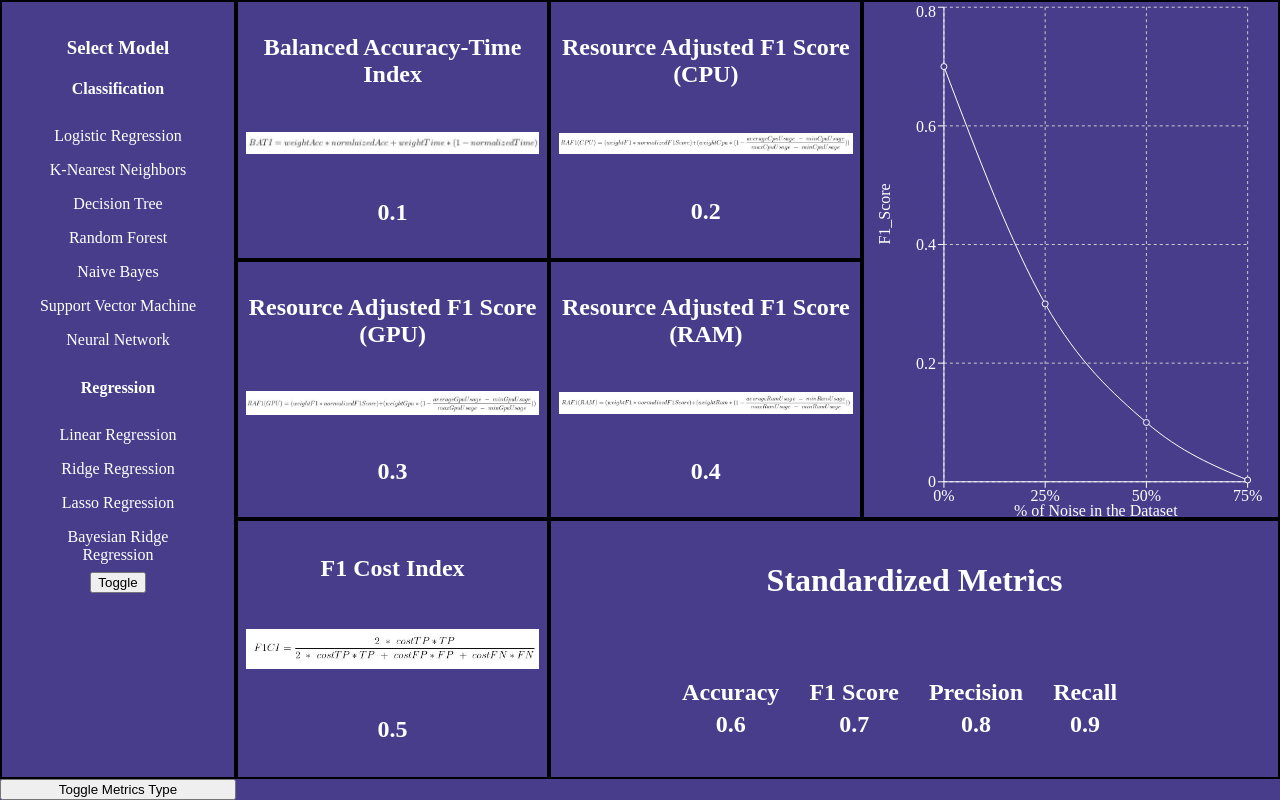
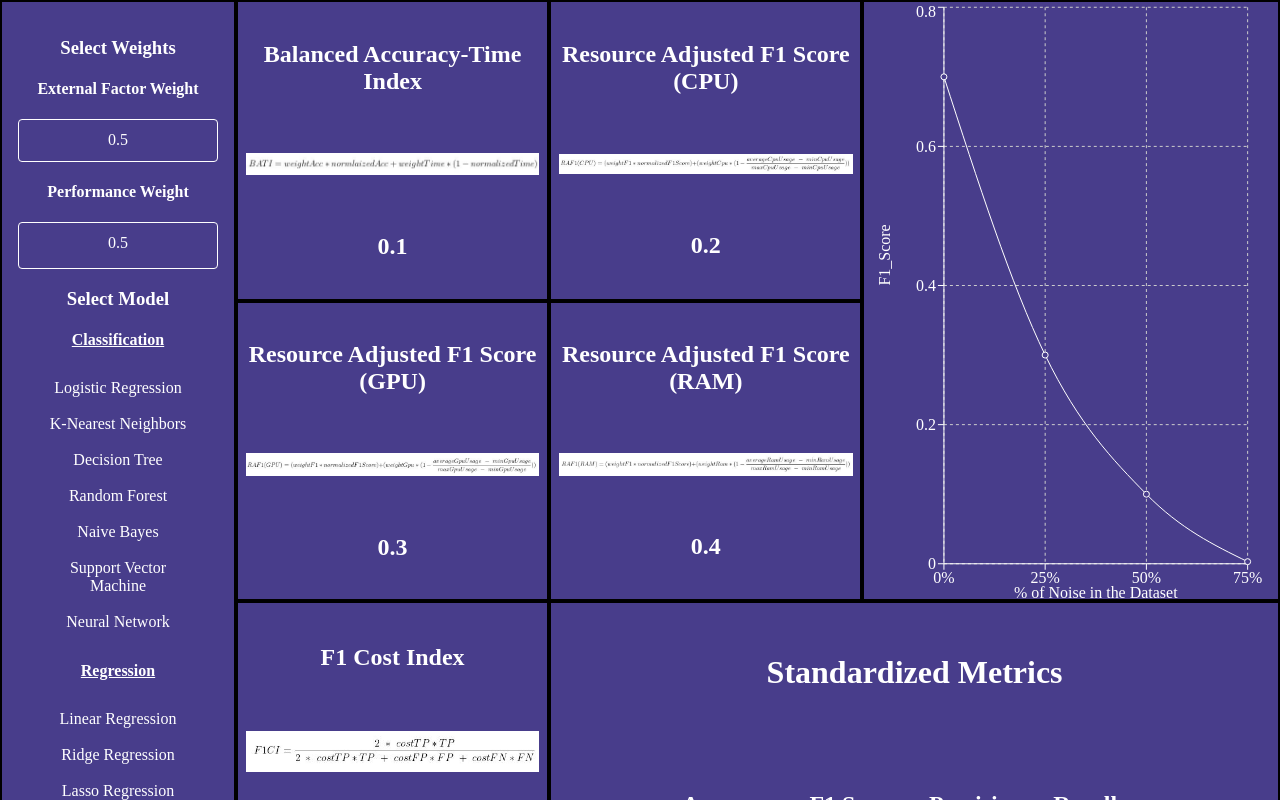
Before and after one commit to Akshay-De-Silva/FYP-Dashboard, a React (Create React App) app: page / in a window 1280 px wide. Built offline with nearby package versions, Linux system fonts and the light colour scheme.

Commit message:
added weight selection

```diff
--- a/src/App.css
+++ b/src/App.css
@@ -12,7 +12,6 @@
   padding: 0;
   background-color: #483d8b;
   color: white;
-
 }
 
 html, body {
@@ -88,3 +87,46 @@ html, body {
 .sidebar li:hover {
   background-color: cornflowerblue;
 }
+
+.sidebarTitle {
+  text-decoration: underline;
+}
+
+.sideBtn {
+  background-color: inherit;
+  border: none;
+  color: white;
+  font-family: inherit;
+  font-size: inherit;
+}
+
+.weightSelect {
+  text-align: center;
+  padding: 0.675em 4em 1em;
+  background-color: inherit;
+  border: 1px solid white;
+  border-radius: 0.25rem;
+  color: white;
+  cursor: pointer;
+  font-family: inherit;
+  font-size: inherit;
+}
+
+select {
+  text-align: center;
+  appearance: none;
+  -webkit-appearance: none;
+  width: 100%;
+  padding: 0.675em 4em 0.8em;
+  background-color: inherit;
+  border: 1px solid white;
+  border-radius: 0.25rem;
+  color: white;
+  cursor: pointer;
+  font-family: inherit;
+  font-size: inherit;
+}
+
+select:hover {
+  background-color: #483d8b; /* Set your desired hover background color */
+}
--- a/src/App.tsx
+++ b/src/App.tsx
@@ -15,6 +15,14 @@ const Type = {
 };
 
 function App() {
+  const [extWeight, setExtWeight] = useState(0.5);
+  const [perfWeight, setPerfWeight] = useState(0.5);
+
+  const handleExtWeightChange = (newExtWeight: number) => {
+    setExtWeight(newExtWeight);
+    setPerfWeight(Number((1 - newExtWeight).toFixed(1)));
+  };
+
   const [metricType, setMetricType] = useState(Type.classification);
 
   const toggleMetricsType = () => {
@@ -170,7 +178,12 @@ function App() {
 
   return (
     <div className="App">
-      <SideBar />
+      <SideBar
+        perfWeight={perfWeight}
+        extWeight={extWeight}
+        setExtWeight={handleExtWeightChange}
+        setPerfWeight={setPerfWeight}
+      />
       {metricType === Type.classification
         ? classMetrics.map((metric, index) => (
             <Metric
--- a/src/components/SideBar.tsx
+++ b/src/components/SideBar.tsx
@@ -1,23 +1,132 @@
-export const SideBar = () => {
+import "../App.css";
+
+interface SideBarProps {
+  extWeight: number;
+  perfWeight: number;
+  setExtWeight: (newExtWeight: number) => void;
+  setPerfWeight: (newPerfWeight: number) => void;
+}
+
+const options = [0.1, 0.2, 0.3, 0.4, 0.5, 0.6, 0.7, 0.8, 0.9];
+
+export const SideBar = ({
+  extWeight,
+  perfWeight,
+  setExtWeight,
+  setPerfWeight,
+}: SideBarProps) => {
+  const handleExtWeightChange = (e: React.ChangeEvent<HTMLSelectElement>) => {
+    const newExtWeight = parseFloat(e.target.value);
+    setExtWeight(newExtWeight);
+  };
+
   return (
     <div className="sidebar">
+      <h3>Select Weights</h3>
+      <h4>External Factor Weight</h4>
+      <select value={extWeight} onChange={handleExtWeightChange}>
+        {options.map((option) => (
+          <option key={option} value={option}>
+            {option}
+          </option>
+        ))}
+      </select>
+      <h4>Performance Weight</h4>
+      <p className="weightSelect">{perfWeight}</p>
       <h3>Select Model</h3>
-      <h4>Classification</h4>
+      <h4 className="sidebarTitle">Classification</h4>
       <ul>
-        <li>Logistic Regression</li>
-        <li>K-Nearest Neighbors</li>
-        <li>Decision Tree</li>
-        <li>Random Forest</li>
-        <li>Naive Bayes</li>
-        <li>Support Vector Machine</li>
-        <li>Neural Network</li>
+        <li>
+          <button
+            className="sideBtn"
+            onClick={() => console.log("Logistic Regression")}
+          >
+            Logistic Regression
+          </button>
+        </li>
+        <li>
+          <button
+            className="sideBtn"
+            onClick={() => console.log("K-Nearest Neighbors")}
+          >
+            K-Nearest Neighbors
+          </button>
+        </li>
+        <li>
+          <button
+            className="sideBtn"
+            onClick={() => console.log("Decision Tree")}
+          >
+            Decision Tree
+          </button>
+        </li>
+        <li>
+          <button
+            className="sideBtn"
+            onClick={() => console.log("Random Forest")}
+          >
+            Random Forest
+          </button>
+        </li>
+        <li>
+          <button
+            className="sideBtn"
+            onClick={() => console.log("Naive Bayes")}
+          >
+            Naive Bayes
+          </button>
+        </li>
+        <li>
+          <button
+            className="sideBtn"
+            onClick={() => console.log("Support Vector Machine")}
+          >
+            Support Vector Machine
+          </button>
+        </li>
+        <li>
+          <button
+            className="sideBtn"
+            onClick={() => console.log("Neural Network")}
+          >
+            Neural Network
+          </button>
+        </li>
       </ul>
-      <h4>Regression</h4>
+      <h4 className="sidebarTitle">Regression</h4>
       <ul>
-        <li>Linear Regression</li>
-        <li>Ridge Regression</li>
-        <li>Lasso Regression</li>
-        <li>Bayesian Ridge Regression</li>
+        <li>
+          <button
+            className="sideBtn"
+            onClick={() => console.log("Linear Regression")}
+          >
+            Linear Regression
+          </button>
+        </li>
+        <li>
+          <button
+            className="sideBtn"
+            onClick={() => console.log("Ridge Regression")}
+          >
+            Ridge Regression
+          </button>
+        </li>
+        <li>
+          <button
+            className="sideBtn"
+            onClick={() => console.log("Lasso Regression")}
+          >
+            Lasso Regression
+          </button>
+        </li>
+        <li>
+          <button
+            className="sideBtn"
+            onClick={() => console.log("Bayesian Ridge Regression")}
+          >
+            Bayesian Ridge Regression
+          </button>
+        </li>
       </ul>
       <button>Toggle</button>
     </div>
```
